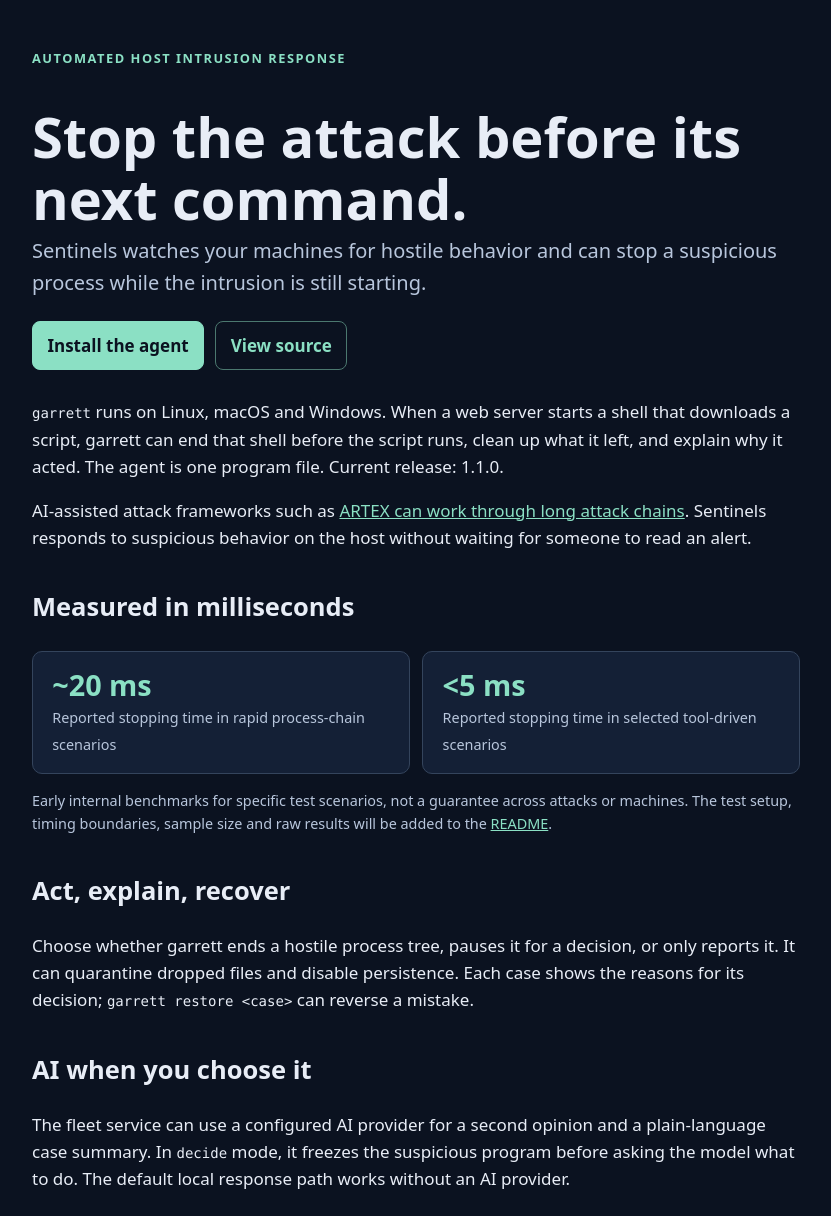
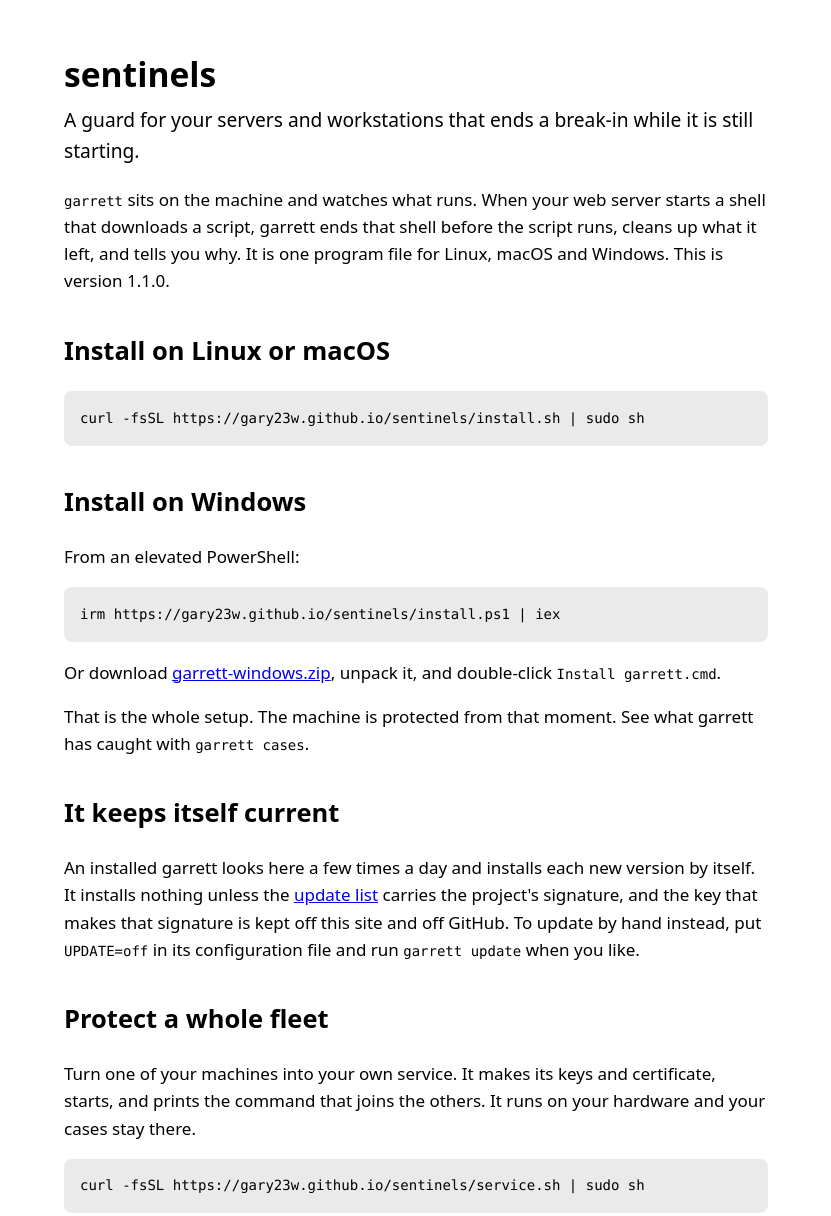
Before and after one commit to gary23w/sentinels, a plain HTML site: page index.html in a window 1280 px wide. Shown: the top 1216 px of the page, without its empty margins (224-1055 px from the left). Drawn offline with Linux system fonts and the light colour scheme.

Commit message:
Restore simple site copy

```diff
--- a/index.html
+++ b/index.html
@@ -3,60 +3,25 @@
 <head>
 <meta charset="utf-8">
 <meta name="viewport" content="width=device-width, initial-scale=1">
-<title>Sentinels: automated host intrusion response</title>
-<meta name="description" content="Sentinels detects and stops hostile processes on Linux, macOS and Windows. Deploy a single agent, self-host a fleet, or use managed hosting. Optional AI-assisted analysis.">
-<meta property="og:title" content="Sentinels: stop the attack before its next command">
-<meta property="og:description" content="Automated host intrusion response for Linux, macOS and Windows, with optional AI analysis.">
-<meta property="og:url" content="https://gary23w.github.io/sentinels/">
-<meta name="twitter:card" content="summary">
+<title>sentinels: a guard that ends a break-in while it is still starting</title>
+<meta name="description" content="garrett sits on your Linux, macOS or Windows machine, ends a hostile program milliseconds after it starts, cleans up after it and tells you why. One line to install.">
 <style>
-:root { color-scheme: dark; scrollbar-color: #5f9b8b #0b1220; }
-::-webkit-scrollbar { width: 12px; height: 12px; }
-::-webkit-scrollbar-track { background: #0b1220; }
-::-webkit-scrollbar-thumb { background: #5f9b8b; border: 2px solid #0b1220; border-radius: 10px; }
-::-webkit-scrollbar-thumb:hover { background: #8be0c4; }
-body { font: 17px/1.6 system-ui, sans-serif; max-width: 48rem; margin: 3rem auto; padding: 0 1.1rem; background: #0b1220; color: #e8edf6; }
-a { color: #8be0c4; }
-h1 { font-size: clamp(2.3rem, 6vw, 3.5rem); line-height: 1.1; margin-bottom: 0.35rem; }
+:root { color-scheme: light dark; }
+body { font: 17px/1.6 system-ui, sans-serif; max-width: 44rem; margin: 3rem auto; padding: 0 1.1rem; }
+h1 { font-size: 2.1rem; margin-bottom: 0.2rem; }
 h2 { margin-top: 2.2rem; }
-.lead { font-size: 1.25rem; margin-top: 0; color: #b8c6dc; }
-.eyebrow { color: #8be0c4; font-size: 0.8rem; font-weight: 700; letter-spacing: 0.12em; text-transform: uppercase; }
-.actions { display: flex; flex-wrap: wrap; gap: 0.7rem; margin: 1.4rem 0 1.8rem; }
-.actions a { padding: 0.6rem 0.9rem; border: 1px solid #4b786f; border-radius: 8px; font-weight: 600; text-decoration: none; }
-.actions a:first-child { background: #8be0c4; border-color: #8be0c4; color: #0b1220; }
-.actions a:hover, .actions a:focus-visible { text-decoration: underline; }
-.stats { display: grid; grid-template-columns: repeat(2, minmax(0, 1fr)); gap: 0.8rem; margin-top: 1.5rem; }
-.stat { padding: 1rem 1.2rem; border: 1px solid #34445c; border-radius: 10px; background: #142036; }
-.stat strong { display: block; font-size: 1.8rem; line-height: 1.2; color: #8be0c4; }
-.stat span { font-size: 0.9rem; color: #b8c6dc; }
-pre { background: #162238; padding: 0.85rem 1rem; white-space: pre-wrap; overflow-wrap: anywhere; border-radius: 8px; }
+.lead { font-size: 1.2rem; margin-top: 0; }
+pre { background: rgba(127, 127, 127, 0.16); padding: 0.85rem 1rem; overflow-x: auto; border-radius: 8px; }
 code { font: 14px/1.5 ui-monospace, Consolas, monospace; }
-.small { font-size: 0.9rem; color: #b8c6dc; }
-@media (max-width: 35rem) { .stats { grid-template-columns: 1fr; } }
+.small { font-size: 0.9rem; opacity: 0.85; }
 </style>
 </head>
-<body id="top">
-<p class="eyebrow">Automated host intrusion response</p>
-<h1>Stop the attack before its next command.</h1>
-<p class="lead">Sentinels watches your machines for hostile behavior and can stop a suspicious process while the intrusion is still starting.</p>
-<nav class="actions" aria-label="Get started"><a href="#install">Install the agent</a><a href="https://github.com/gary23w/sentinels">View source</a></nav>
-<p><code>garrett</code> runs on Linux, macOS and Windows. When a web server starts a shell that downloads a script, garrett can end that shell before the script runs, clean up what it left, and explain why it acted. The agent is one program file. Current release: 1.1.0.</p>
-<p>AI-assisted attack frameworks such as <a href="https://www.cert.europa.eu/blog/from-penetration-testing-to-cyber-threat-beware-of-artex">ARTEX can work through long attack chains</a>. Sentinels responds to suspicious behavior on the host without waiting for someone to read an alert.</p>
+<body>
+<h1>sentinels</h1>
+<p class="lead">A guard for your servers and workstations that ends a break-in while it is still starting.</p>
+<p><code>garrett</code> sits on the machine and watches what runs. When your web server starts a shell that downloads a script, garrett ends that shell before the script runs, cleans up what it left, and tells you why. It is one program file for Linux, macOS and Windows. This is version 1.1.0.</p>
 
-<h2>Measured in milliseconds</h2>
-<div class="stats" aria-label="Internal benchmark results">
-  <div class="stat"><strong>~20 ms</strong><span>Reported stopping time in rapid process-chain scenarios</span></div>
-  <div class="stat"><strong>&lt;5 ms</strong><span>Reported stopping time in selected tool-driven scenarios</span></div>
-</div>
-<p class="small">Early internal benchmarks for specific test scenarios, not a guarantee across attacks or machines. The test setup, timing boundaries, sample size and raw results will be added to the <a href="https://github.com/gary23w/sentinels#what-you-get">README</a>.</p>
-
-<h2>Act, explain, recover</h2>
-<p>Choose whether garrett ends a hostile process tree, pauses it for a decision, or only reports it. It can quarantine dropped files and disable persistence. Each case shows the reasons for its decision; <code>garrett restore &lt;case&gt;</code> can reverse a mistake.</p>
-
-<h2>AI when you choose it</h2>
-<p>The fleet service can use a configured AI provider for a second opinion and a plain-language case summary. In <code>decide</code> mode, it freezes the suspicious program before asking the model what to do. The default local response path works without an AI provider.</p>
-
-<h2 id="install">Install on Linux or macOS</h2>
+<h2>Install on Linux or macOS</h2>
 <pre><code>curl -fsSL https://gary23w.github.io/sentinels/install.sh | sudo sh</code></pre>
 
 <h2>Install on Windows</h2>
@@ -70,7 +35,7 @@ code { font: 14px/1.5 ui-monospace, Consolas, monospace; }
 <p>An installed garrett looks here a few times a day and installs each new version by itself. It installs nothing unless the <a href="update.txt">update list</a> carries the project's signature, and the key that makes that signature is kept off this site and off GitHub. To update by hand instead, put <code>UPDATE=off</code> in its configuration file and run <code>garrett update</code> when you like.</p>
 
 <h2>Protect a whole fleet</h2>
-<p>Turn one of your machines into your own service. It makes its keys and certificate, starts, and prints the command that joins the others. It runs on your hardware and your cases stay there. For managed hosting, email <a href="mailto:info@garrettstimpson.ca?subject=Sentinels%20managed%20hosting">info@garrettstimpson.ca</a>.</p>
+<p>Turn one of your machines into your own service. It makes its keys and certificate, starts, and prints the command that joins the others. It runs on your hardware and your cases stay there.</p>
 <pre><code>curl -fsSL https://gary23w.github.io/sentinels/service.sh | sudo sh</code></pre>
 <p>On Windows, from an elevated PowerShell:</p>
 <pre><code>irm https://gary23w.github.io/sentinels/service.ps1 | iex</code></pre>
@@ -88,6 +53,5 @@ code { font: 14px/1.5 ui-monospace, Consolas, monospace; }
 echo "deb [signed-by=/usr/share/keyrings/garrett.gpg] https://gary23w.github.io/sentinels stable main" | sudo tee /etc/apt/sources.list.d/garrett.list
 sudo apt update &amp;&amp; sudo apt install garrett</code></pre>
 <p class="small">Package signing key: <code>6857 EBCB BEF5 1040 C3F2 0107 3626 88BF C238 AB45</code> (<a href="garrett.asc">garrett.asc</a>). Checksums of every download: <a href="SHA256SUMS">SHA256SUMS</a>, signed with that key: <a href="SHA256SUMS.asc">SHA256SUMS.asc</a>. The default mode ends a program judged hostile at once, so read the documentation first.</p>
-<p><a href="#top">Back to top</a></p>
 </body>
 </html>
```
